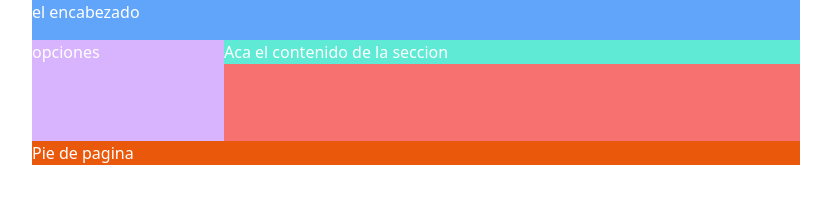
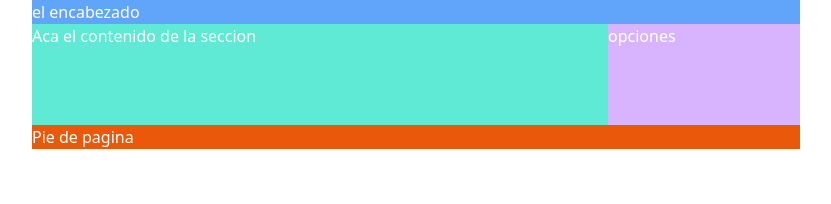
Before and after one commit to Nethedrake/Tailwind_Class, a website: page src/index.html in a window 1280 px wide. Shown: the whole page, without its empty margins (224-1055 px from the left). Drawn offline with nearby package versions, Linux system fonts and the light colour scheme; files that its build step writes are made by us from their sources.

Commit message:
Estructura con flex

```diff
--- a/src/index.html
+++ b/src/index.html
@@ -11,15 +11,19 @@
 
         <header class="bg-blue-400 h-10">
             el encabezado
-        </header class="bg-amber-400">
-            <nav class="bg-purple-300 w-1/4 float-left h-[101px]">
+        </heade>
+        <section class="bg-amber-400 flex flex-row-reverse">
+            <nav class="bg-purple-300 w-1/4 h-[101px]">
                 opciones
             </nav>
-            <article class="bg-teal-300 w-3/4 float-left">
+            <article class="bg-teal-300 w-3/4 ">
                 Aca el contenido de la seccion
             </article>
 
-        <footer class="bg-orange-600 clear-both">
+        </section>
+
+
+        <footer class="bg-orange-600">
             Pie de pagina
         </footer>
    </div>
```
